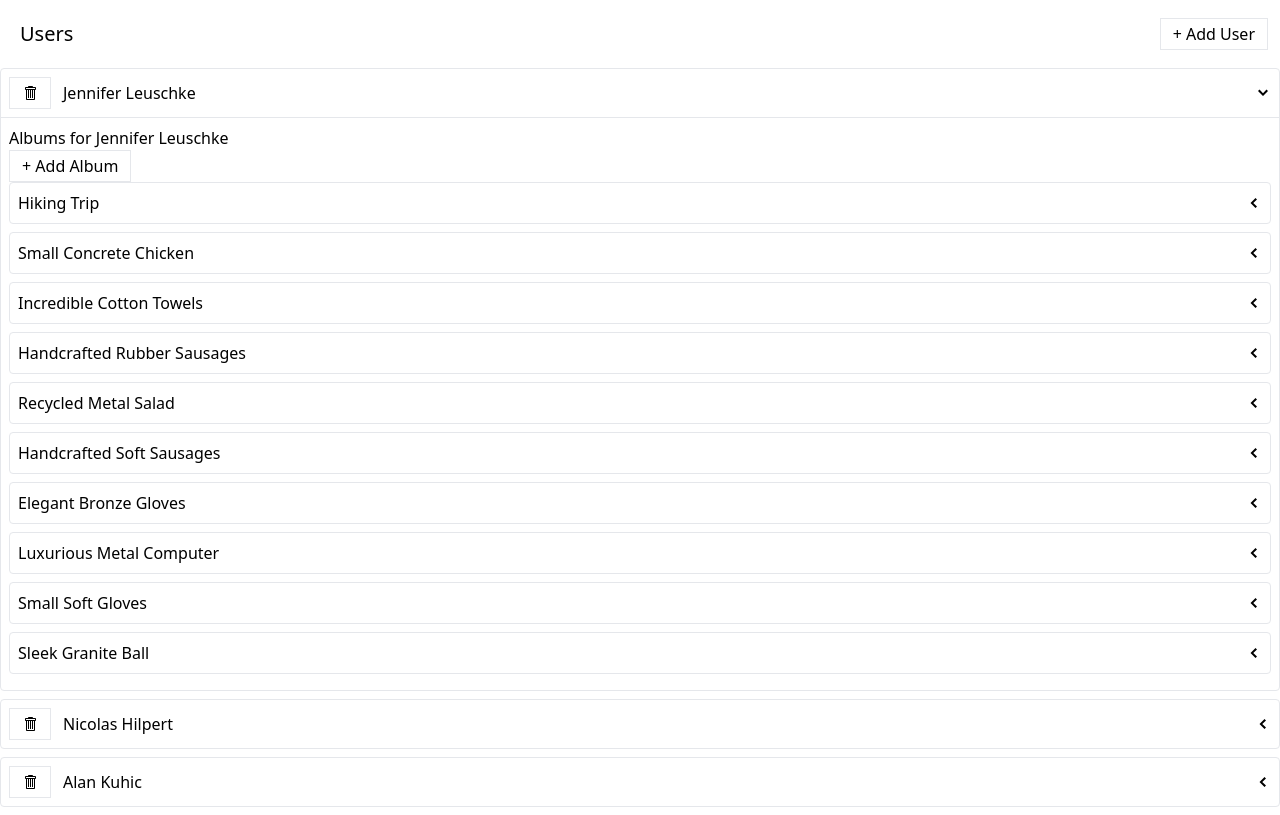
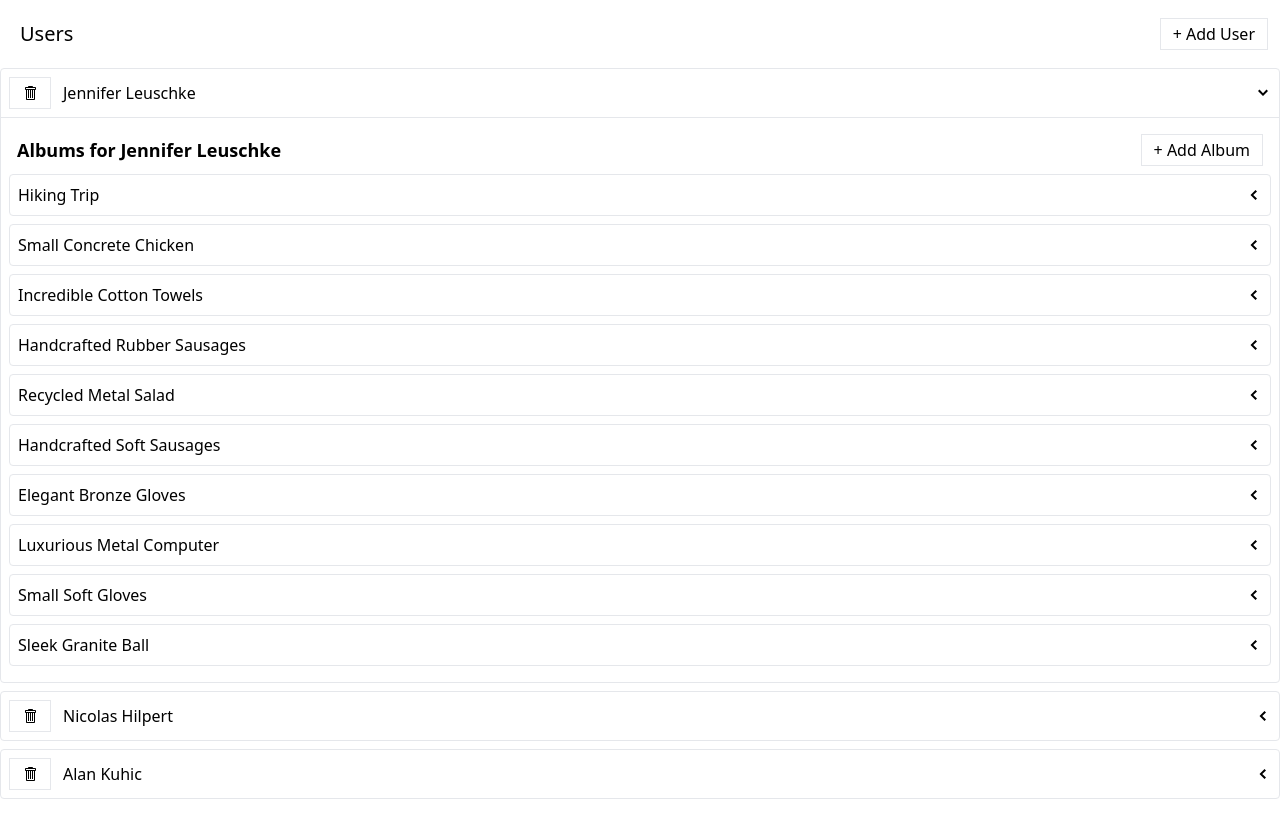
Before and after one commit to siddhantmendhe/MediaApp, a React (Create React App) app in the folder mediaapp/: page / in a window 1280 px wide. Both pictures are taken after a click on the element 1263 px from the left and 93 px from the top of the page. Built offline with nearby package versions, Linux system fonts and the light colour scheme; data requests are answered from the project's data file.

Commit message:
updated UI

```diff
--- a/mediaapp/db.json
+++ b/mediaapp/db.json
@@ -93,6 +93,21 @@
       "userId": 12,
       "title": "Elegant Metal Pizza",
       "id": 30
+    },
+    {
+      "userId": 12,
+      "title": "Refined Frozen Chips",
+      "id": 31
+    },
+    {
+      "userId": 12,
+      "title": "Modern Cotton Chicken",
+      "id": 32
+    },
+    {
+      "userId": 12,
+      "title": "Tasty Rubber Salad",
+      "id": 33
     }
   ],
   "photos": []
--- a/mediaapp/src/components/AlbumsList.js
+++ b/mediaapp/src/components/AlbumsList.js
@@ -12,7 +12,7 @@ function AlbumsList({ user }) {
   }
   let content;
   if(isLoading){
-    content=<Skeleton times={3}/>
+    content=<Skeleton className="h-10 w-full" times={3}/>
   }
   else if(isError){
     content=<div>Error loading albums.</div>
@@ -29,8 +29,9 @@ function AlbumsList({ user }) {
   console.log(data,isLoading,isError)
 
   return <div>
-    <div>Albums for {user.name}
-    <Button onClick={handleAddAlbum}>
+    <div className='m-2 flex flex-row items-center justify-between'>
+      <h3 className="text-lg font-bold">Albums for {user.name}</h3>
+    <Button onClick={handleAddAlbum} loading={results.isLoading}>
       + Add Album
 
     </Button>
```
